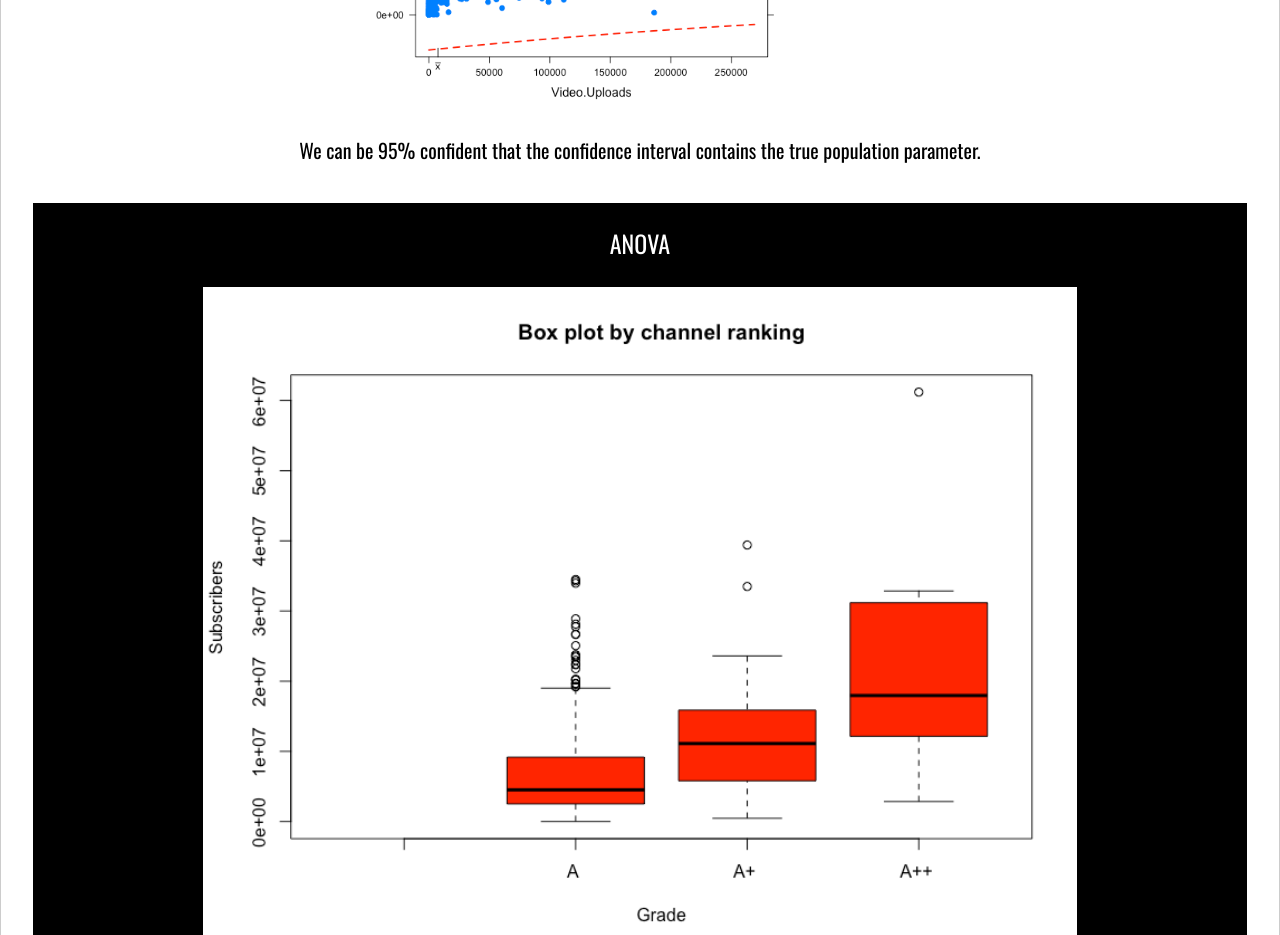
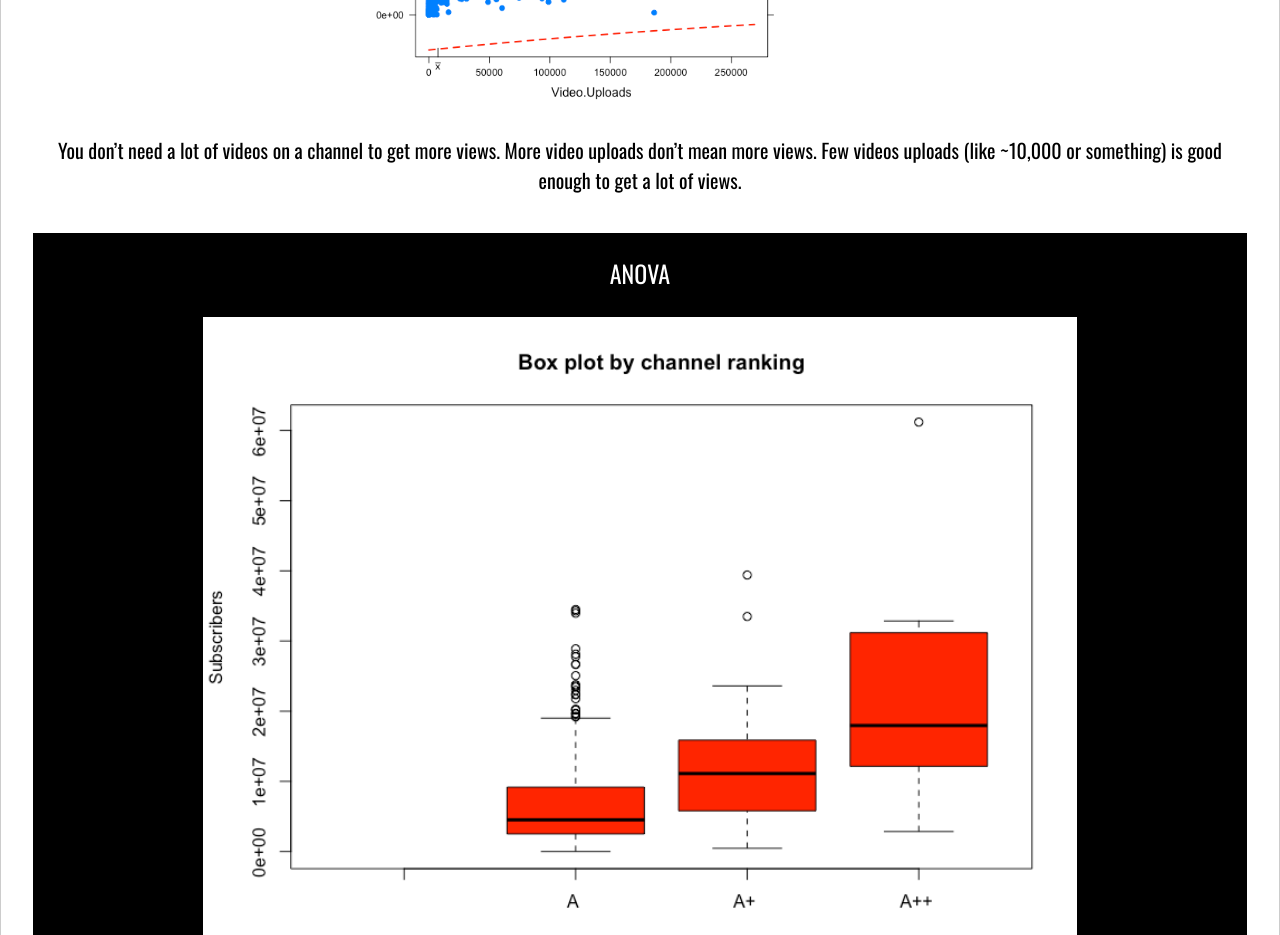
Before and after one commit to ErikaDib/erikadib.github.io, a plain HTML site: page index.html in a window 1280 px wide. Shown: the part 7880-8815 px from the top of the page. Drawn offline with nearby package versions, Linux system fonts and the light colour scheme.

Commit message:
changes in linear model

```diff
--- a/index.html
+++ b/index.html
@@ -314,8 +314,10 @@ and is wrapped around the whole page content, except for the footer in this exam
         </div>
         <div class="w3-center">
           <img src="LinearModel.png" alt="test3" style="width:50%" class="w3-padding-16">
-          <h4>We can be 95% confident that the confidence interval
-          contains the true population parameter.</h4>
+          <h4>You don’t need a lot of videos on a channel to get more views.
+            More video uploads don’t mean more views.
+            Few videos uploads (like ~10,000 or something) is good enough to get a lot of views.
+          </h4>
         </div>
       </div>
 
```
